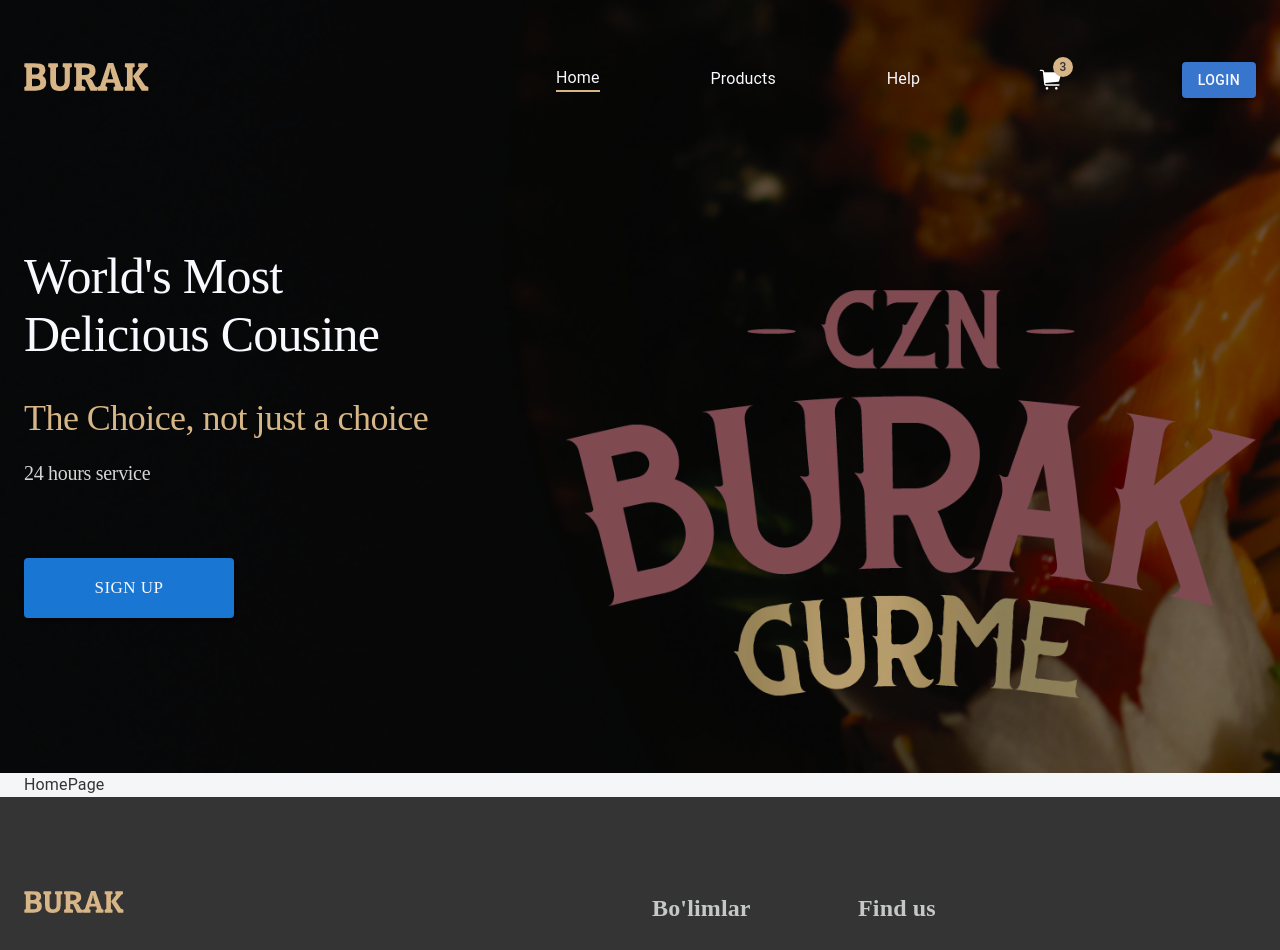
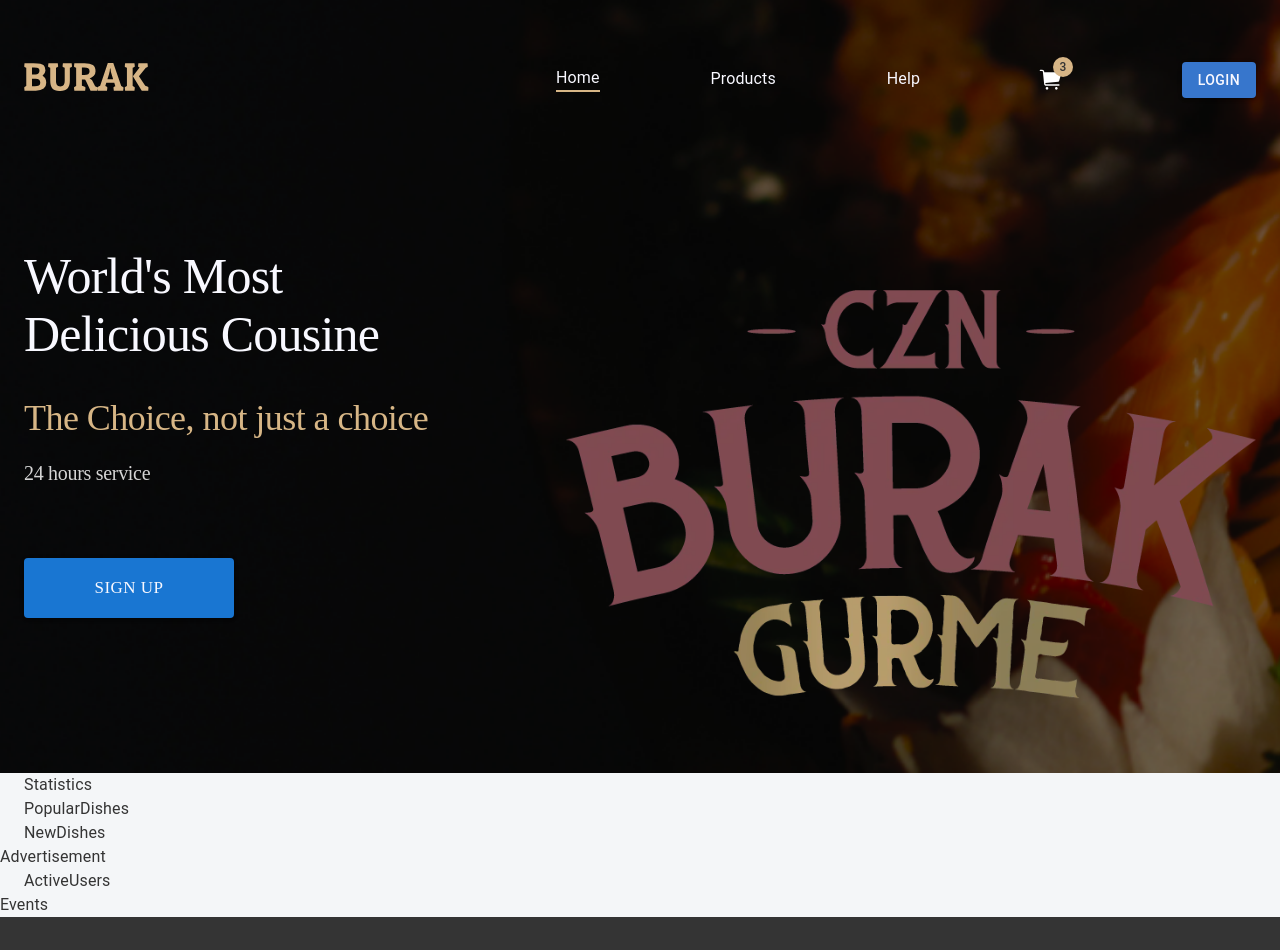
Before and after one commit to Shukurulloo/elora-react, a React (Create React App) app: page / in a window 1280 px wide. Shown: the top 950 px of the page. Built offline with nearby package versions, Linux system fonts and the light colour scheme.

Commit message:
fix: organize homepage related sectional components

```diff
--- a/src/app/App.tsx
+++ b/src/app/App.tsx
@@ -34,7 +34,7 @@ function App() { // MUI componentlari
         <UserPage />
       </Route>
       <Route path="/help">
-        <UserPage />
+        <HelpPage />
       </Route>
    {/* rout o'zak link (path="/") doim oxirida bo'lishi kerak */}
       <Route path="/">
--- a/src/app/components/headers/HomeNavbar.tsx
+++ b/src/app/components/headers/HomeNavbar.tsx
@@ -11,6 +11,7 @@ export default function HomeNavbar() {
             <Stack
             className="menu"
             >
+            {/* box oxirgi induvidual bo'g'in hisoblanadi uni ichia matn kiritiladi */}
                 <Box>
                     <NavLink to="/">
                         <img
--- /dev/null
+++ b/src/app/screens/homePage/ActiveUsers.tsx
@@ -0,0 +1,9 @@
+import React from "react";
+import { Container } from "@mui/material";
+
+export default function ActiveUsers() {
+return (
+<div>
+    <Container>ActiveUsers</Container>
+</div>)
+}
--- /dev/null
+++ b/src/app/screens/homePage/Advertisement.tsx
@@ -0,0 +1,9 @@
+import React from "react";
+import { Container } from "@mui/material";
+
+export default function Advertisement() {
+return (
+<div>
+Advertisement
+</div>)
+}
--- /dev/null
+++ b/src/app/screens/homePage/Events.tsx
@@ -0,0 +1,9 @@
+import React from "react";
+import { Container } from "@mui/material";
+
+export default function Events() {
+return (
+<div>
+Events
+</div>)
+}
--- /dev/null
+++ b/src/app/screens/homePage/NewDishes.tsx
@@ -0,0 +1,9 @@
+import React from "react";
+import { Container } from "@mui/material";
+
+export default function NewDishes() {
+return (
+<div>
+    <Container>NewDishes</Container>
+</div>)
+}
--- /dev/null
+++ b/src/app/screens/homePage/PopularDishes.tsx
@@ -0,0 +1,9 @@
+import React from "react";
+import { Container } from "@mui/material";
+
+export default function PopularDishes() {
+return (
+<div>
+    <Container>PopularDishes</Container>
+</div>)
+}
--- /dev/null
+++ b/src/app/screens/homePage/Statistic.tsx
@@ -0,0 +1,9 @@
+import React from "react";
+import { Container } from "@mui/material";
+
+export default function Statistics() {
+return (
+<div>
+    <Container>Statistics</Container>
+</div>)
+}
--- a/src/app/screens/homePage/index.tsx
+++ b/src/app/screens/homePage/index.tsx
@@ -1,5 +1,18 @@
-import { Container } from "@mui/material";
+import React from "react";
+import Statistics from "./Statistic";
+import PopularDishes from "./PopularDishes";
+import NewDishes from "./NewDishes";
+import Advertisement from "./Advertisement";
+import ActiveUsers from "./ActiveUsers";
+import Events from "./Events";
 
 export default function HomePage() {
-    return <Container>HomePage</Container>;
+    return <div className={"homepage"}>
+        <Statistics/>
+        <PopularDishes/>
+        <NewDishes/>
+        <Advertisement/>
+        <ActiveUsers/>
+        <Events/>
+    </div>
 }
--- /dev/null
+++ b/src/css/home.css
@@ -0,0 +1,4 @@
+.homepage {
+    width: 100%;
+    height: auto;
+}
```
